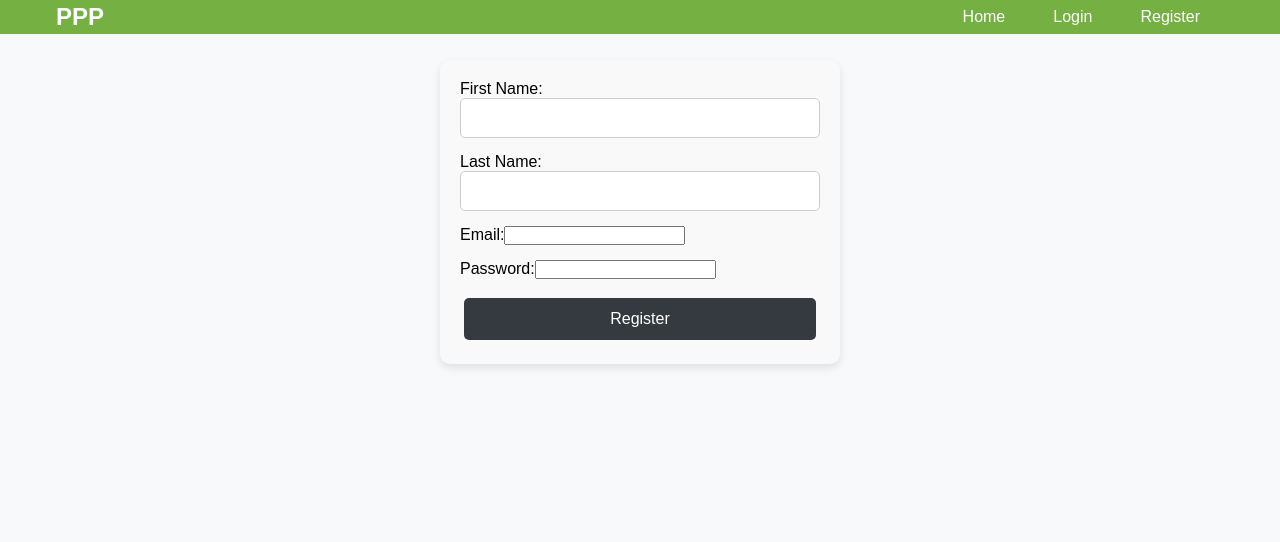
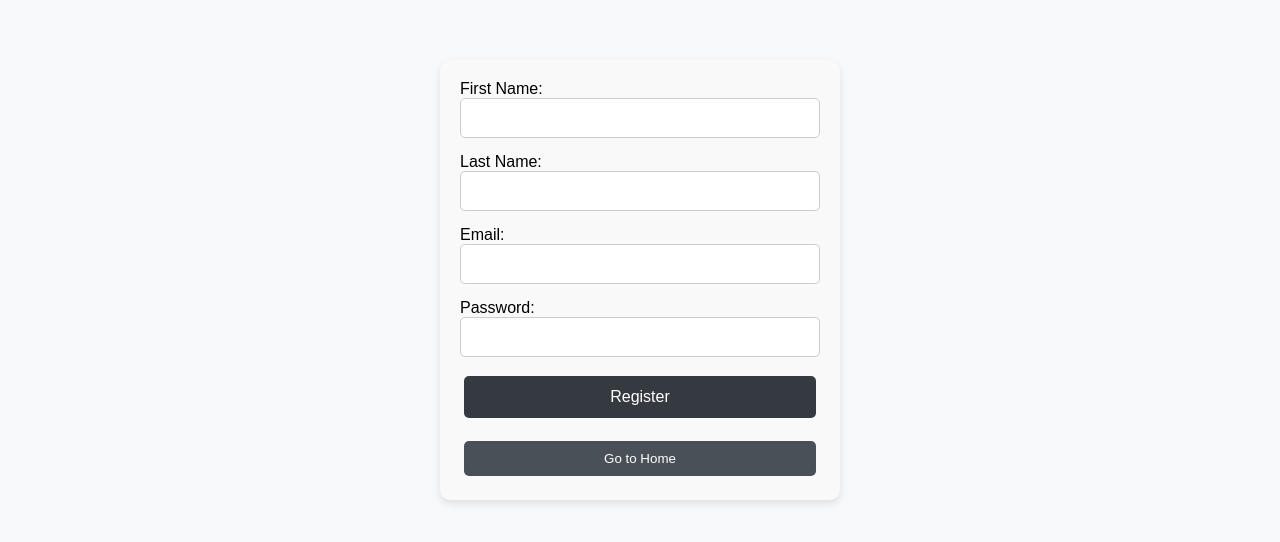
Before and after one commit to notAnotherAverageJoe/Property-Preservation-Plus, a React (Create React App) app in the folder client/: page /register in a window 1280 px wide. Shown: the top 542 px of the page. Built offline with nearby package versions, Linux system fonts and the light colour scheme.

Commit message:
fixing css

```diff
--- a/client/src/App.css
+++ b/client/src/App.css
@@ -19,7 +19,7 @@
 
 button {
   padding: 10px 15px;
-  background-color: #343a40;
+  background-color: #495057;
   color: white;
   border: none;
   border-radius: 5px;
@@ -51,7 +51,7 @@ button:hover {
 button.pill-link {
   display: inline-block;
   padding: 10px 20px; /* Adjust padding for the pill shape */
-  background-color: #343a40;
+  background-color: #495057;
   color: #fff;
   text-align: center;
   text-decoration: none;
@@ -93,11 +93,11 @@ hr {
 }
 
 .unit-item {
-  margin-bottom: 10px; /* Adds space between list items */
-  padding: 10px; /* Adds padding inside list items */
-  border: 1px solid #ddd; /* Adds a border around each item */
+  margin-bottom: 10px;
+  padding: 10px;
+  border: 1px solid #ddd;
   border-radius: 5px; /* Rounds the corners of the border */
-  background-color: #f9f9f9; /* Sets a light background color */
+  background-color: #f9f9f9;
 }
 
 .unit-link {
--- a/client/src/App.js
+++ b/client/src/App.js
@@ -1,5 +1,10 @@
 import React from "react";
-import { BrowserRouter as Router, Routes, Route } from "react-router-dom";
+import {
+  BrowserRouter as Router,
+  Routes,
+  Route,
+  useLocation,
+} from "react-router-dom";
 import "./App.css";
 
 import Login from "./components/pages/Login";
@@ -44,31 +49,25 @@ const ProtectedRolesManager = withAuth(RolesManager, 8);
 const ProtectedCreateUserForm = withAuth(CreateUserForm, 8);
 const ProtectedBudgetForecast = withAuth(BudgetForecast);
 
-function App() {
+function AppLayout() {
+  const location = useLocation(); // useLocation inside the Router context
+  const hideNavbarOnRoutes = ["/login", "/register"];
+  const shouldHideNavbar = hideNavbarOnRoutes.includes(location.pathname);
+
   return (
-    <AuthProvider>
-      <Router>
-        <Navbar />
+    <>
+      {!shouldHideNavbar && <Navbar />}
       <Routes>
         <Route path="/" element={<Home />} />
         <Route path="/login" element={<Login />} />
         <Route path="/register" element={<Register />} />
         <Route path="/create-company" element={<ProtectedCreateCompany />} />
-          <Route
-            path="/budget-forecast"
-            element={<ProtectedBudgetForecast />}
-          />
+        <Route path="/budget-forecast" element={<ProtectedBudgetForecast />} />
         <Route path="/dashboard" element={<ProtectedDashboard />} />
         <Route path="/properties" element={<ProtectedPropertiesList />} />
         <Route path="/tenants" element={<ProtectedTenantsManager />} />
-          <Route
-            path="/edit-property/:id"
-            element={<ProtectedEditProperty />}
-          />
-          <Route
-            path="/create-property"
-            element={<ProtectedCreateProperty />}
-          />
+        <Route path="/edit-property/:id" element={<ProtectedEditProperty />} />
+        <Route path="/create-property" element={<ProtectedCreateProperty />} />
         <Route path="/property/:id" element={<ProtectedPropertyDetail />}>
           <Route path="units" element={<ProtectedUnitsManager />} />
           <Route
@@ -88,9 +87,17 @@ function App() {
         />
         <Route path="/dashboard/roles" element={<ProtectedRolesManager />} />
         <Route path="/create-user" element={<ProtectedCreateUserForm />} />
-          <Route path="/unauthorized" element={<Unauthorized />} />{" "}
-          {/* Unauthorized route */}
+        <Route path="/unauthorized" element={<Unauthorized />} />
       </Routes>
+    </>
+  );
+}
+
+function App() {
+  return (
+    <AuthProvider>
+      <Router>
+        <AppLayout />
       </Router>
     </AuthProvider>
   );
--- /dev/null
+++ b/client/src/components/helper/GoTohome.js
@@ -0,0 +1,18 @@
+import React from "react";
+import { useNavigate } from "react-router-dom";
+
+function HomeButton() {
+  const navigate = useNavigate();
+
+  const goHome = () => {
+    navigate("/"); // Navigate to the home route
+  };
+
+  return (
+    <button type="button" onClick={goHome}>
+      Go to Home
+    </button>
+  );
+}
+
+export default HomeButton;
--- a/client/src/components/pages/Home.js
+++ b/client/src/components/pages/Home.js
@@ -1,11 +1,16 @@
 // src/pages/Main.js
 import React from "react";
+import { Link } from "react-router-dom";
 
 const Main = () => {
   return (
     <div>
-      <h1>Welcome to Our Application</h1>
-      <p>This is the main page. WIP</p>
+      <h2>
+        <Link to="/login">Login</Link>
+      </h2>
+      <h2>
+        <Link to="/register">Register</Link>
+      </h2>
     </div>
   );
 };
--- a/client/src/components/pages/Login.js
+++ b/client/src/components/pages/Login.js
@@ -3,6 +3,7 @@ import { useNavigate, useLocation } from "react-router-dom";
 import axios from "axios";
 import { useAuth } from "../../contexts/AuthContext";
 import "../pagesCSS/Login.css";
+import GoToHome from "../helper/GoTohome";
 
 const Login = () => {
   const [email, setEmail] = useState("");
@@ -92,6 +93,7 @@ const Login = () => {
             />
           </div>
           <button type="submit">Login</button>
+          <GoToHome />
         </form>
       </div>
     </div>
--- a/client/src/components/pages/Register.js
+++ b/client/src/components/pages/Register.js
@@ -1,6 +1,7 @@
 import React, { useState } from "react";
 import { useNavigate } from "react-router-dom";
 import { register } from "..//../utils/authService";
+import GoToHome from "../helper/GoTohome";
 
 function Register() {
   const [formData, setFormData] = useState({
@@ -72,6 +73,7 @@ function Register() {
         />
       </label>
       <button type="submit">Register</button>
+      <GoToHome />
     </form>
   );
 }
--- a/client/src/components/pagesCSS/Login.css
+++ b/client/src/components/pagesCSS/Login.css
@@ -75,7 +75,7 @@
   .login-form button {
     width: 100%;
     padding: 0.75rem;
-    background-color: #495057;
+    background-color: #343a40;
     color: #fff;
     border: none;
     border-radius: 5px;
--- a/client/src/components/styles/TransactionForm.css
+++ b/client/src/components/styles/TransactionForm.css
@@ -12,7 +12,8 @@ form {
   }
 
 /* Input fields */
-  input[type="text"], input[type="number"], input[type="date"] {
+input[type="text"], input[type="number"], input[type="date"],
+input[type="password"], input[type="email"] {
   padding: 10px;
   font-size: 1em;
   border: 1px solid #ccc;
@@ -23,8 +24,9 @@ form {
 }
 
 /* Focus state for inputs */
-  input[type="text"]:focus, input[type="number"]:focus, input[type="date"]:focus {
-    border-color: #75b043; /* Change border color on focus */
+input[type="text"]:focus, input[type="number"]:focus, input[type="date"]:focus,
+input[type="password"]:focus, input[type="email"]:focus {
+  border-color: #75b043;
   outline: none;
 }
 
```
Lines whose indentation alone changed are shown as unchanged.
